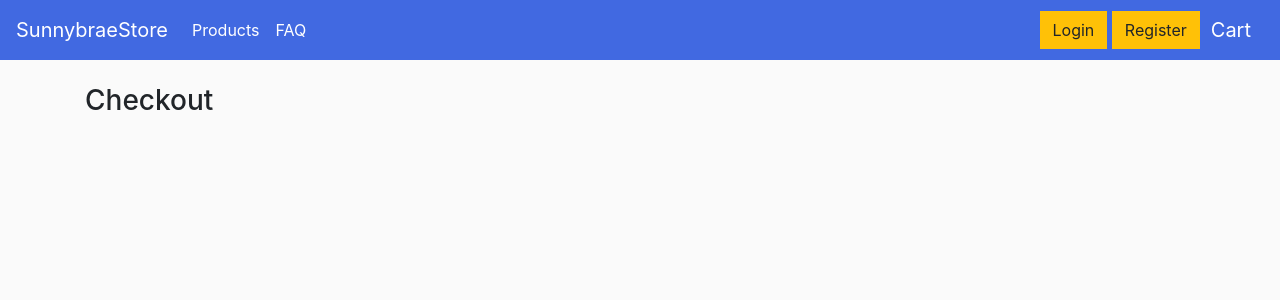
After one commit to Rinkesh-P/Sunnybrae-Superette-OnlineStore, a Django app: page /checkout/ in a window 1280 px wide. The commit adds this page. Shown: the top 300 px of the page. Run offline with Django 5.2, Linux system fonts and the light colour scheme; some libraries are stand-ins or nearby versions.

Commit message:
Created and inital set up of CheckoutPage
Created the checkout page and linked it to the urls and created the view for it.

```diff
--- a/SunnybraeWeb/store/templates/store/cart.html
+++ b/SunnybraeWeb/store/templates/store/cart.html
@@ -19,7 +19,7 @@
                               <h5>Total:<strong> ${{order.get_cart_total|floatformat:2}} </strong></h5>
                          </th>
                          <th>
-                              <a href="#">Checkout #not implemented yet </a>
+                              <a href="{% url 'checkout' %}">Checkout #not implemented yet </a>
                          </th>
                     </tr>
                </table>
--- /dev/null
+++ b/SunnybraeWeb/store/templates/store/checkout.html
@@ -0,0 +1,7 @@
+{% extends 'store/main.html' %}
+{% load static %}
+{% block content %}
+
+    <h3> Checkout </h3>
+
+{% endblock content %}
--- a/SunnybraeWeb/store/urls.py
+++ b/SunnybraeWeb/store/urls.py
@@ -10,5 +10,6 @@ urlpatterns = [
     path('login/',views.user_login, name="login"),
     path('updateItem/', views.updateItem, name='updateItem'),
     path('logout/', views.user_logout, name='logout'),
+    path('checkout/', views.checkout, name='checkout'),
 
 ]
--- a/SunnybraeWeb/store/views.py
+++ b/SunnybraeWeb/store/views.py
@@ -79,6 +79,10 @@ def product(request):
 def faq(request):
     context = {}
     return render (request, 'store/faq.html', context)
+
+def checkout(request):
+    context = {}
+    return render (request, 'store/checkout.html', context)
 
 def cart(request):
 
```
